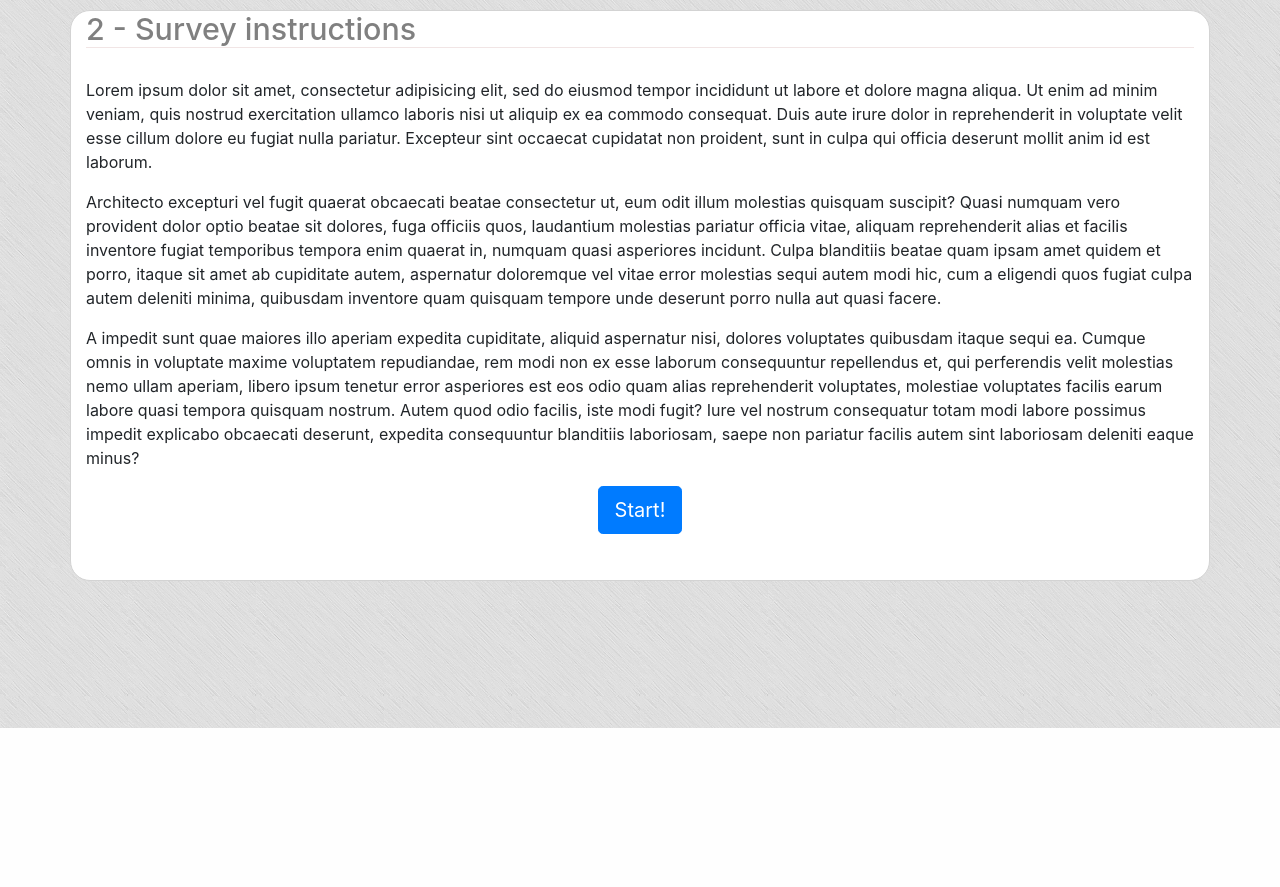
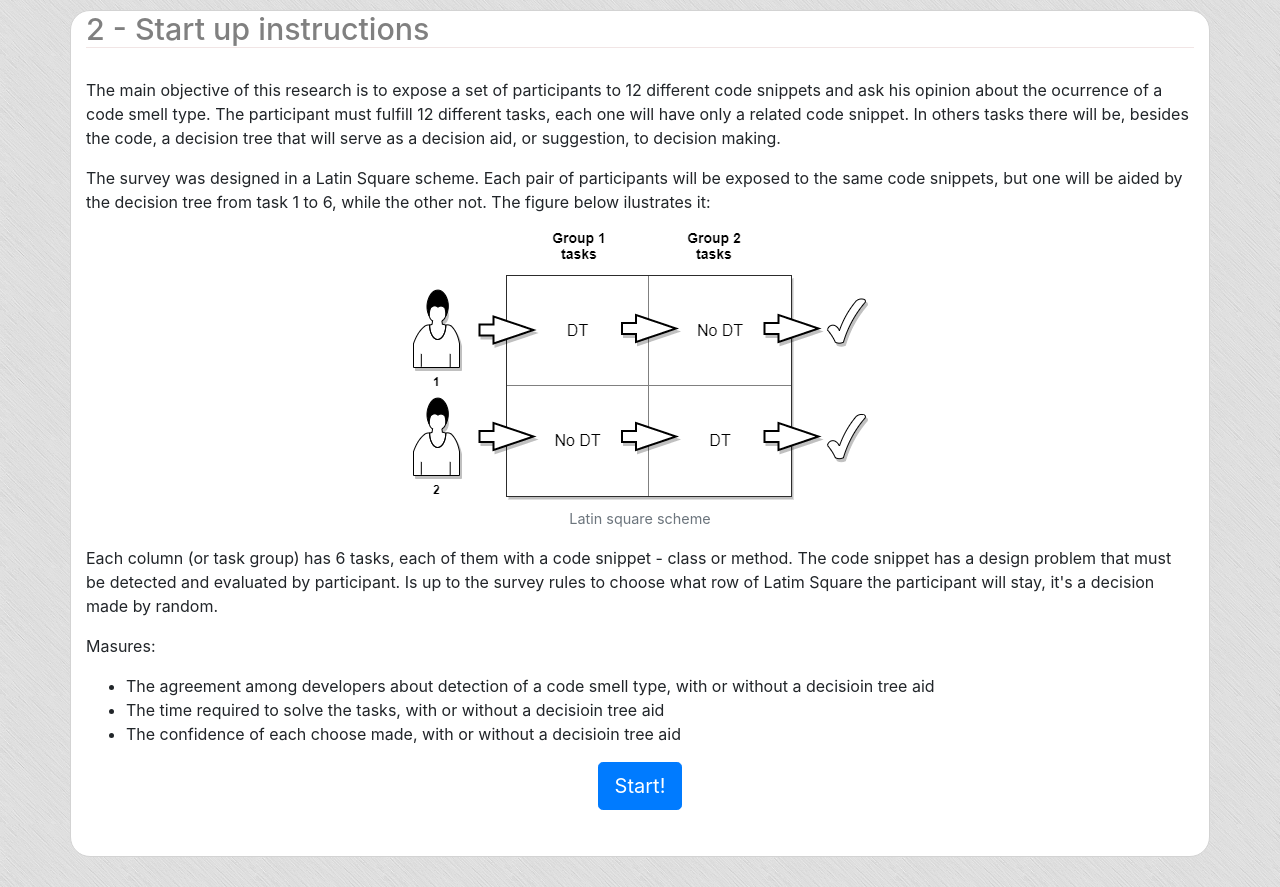
Before and after one commit to christianorossini/masterSurvey, a Django app: page /masterquest/instructions/1 in a window 1280 px wide. Shown: the part 72-959 px from the top of the page. Before the commit the page ends 800 px from the top, so only its background shows below. Run offline with Django 3.2, Linux system fonts and the light colour scheme; tables that the repository leaves empty hold one stand-in row (values such as "Sample post"); some libraries are stand-ins or nearby versions.

Commit message:
Implementando a tela inicial e a tela de insctruções preliminares.

```diff
--- a/questionnaire/templates/masterquest/instructions.html
+++ b/questionnaire/templates/masterquest/instructions.html
@@ -1,13 +1,45 @@
 {% extends "masterquest/base.html" %}
 
 {% block content %}
-
+{% load static %}
 <div class="container">
-    <h1>2 - Survey instructions</h1>
+    <h1>2 - Start up instructions</h1>
 
     <p>
-        {% lorem 3 p %}
+        The main objective of this research is to expose a set of participants to 12 different code snippets and ask his
+        opinion about the ocurrence of a code smell type. The
+        participant must fulfill 12 different tasks, each one will have only a related code snippet. In others tasks
+        there will be, besides the code, a decision tree that will serve as a decision aid, or suggestion, to decision
+        making.
     </p>
+    <p>
+        The survey was designed in a Latin Square scheme. Each pair of participants will be exposed to the same code
+        snippets, but one will be aided by the decision tree from task 1 to 6, while the other not. The figure below
+        ilustrates it:
+    </p>
+
+    <div class="text-center">
+        <figure class="figure">
+            <img src="{% get_static_prefix %}masterquest/images/Latim_square_desing.png"
+                class="figure-img img-fluid center-block" alt="Latin square" />
+            <figcaption class="figure-caption  text-center">Latin square scheme</figcaption>
+        </figure>
+    </div>
+
+    <p>
+        Each column (or task group) has 6 tasks, each of them with a code snippet - class or method. The code snippet
+        has a design problem that must be detected and evaluated by participant.
+        Is up to the survey rules to choose what row of Latim Square the participant will stay, it's a decision made by random.
+    </p>
+    <p>
+        Masures:
+        <ul>
+            <li>The agreement among developers about detection of a code smell type, with or without a decisioin tree aid</li>
+            <li>The time required to solve the tasks, with or without a decisioin tree aid</li>
+            <li>The confidence of each choose made, with or without a decisioin tree aid</li>
+        </ul>
+    </p>
+
 
 
 
```
Also changed, not shown: questionnaire/templates/masterquest/index.html (+8 -8 lines), questionnaire/static/masterquest/images/Latim_square_desing.png (added). Lines whose indentation alone changed are shown as unchanged.
